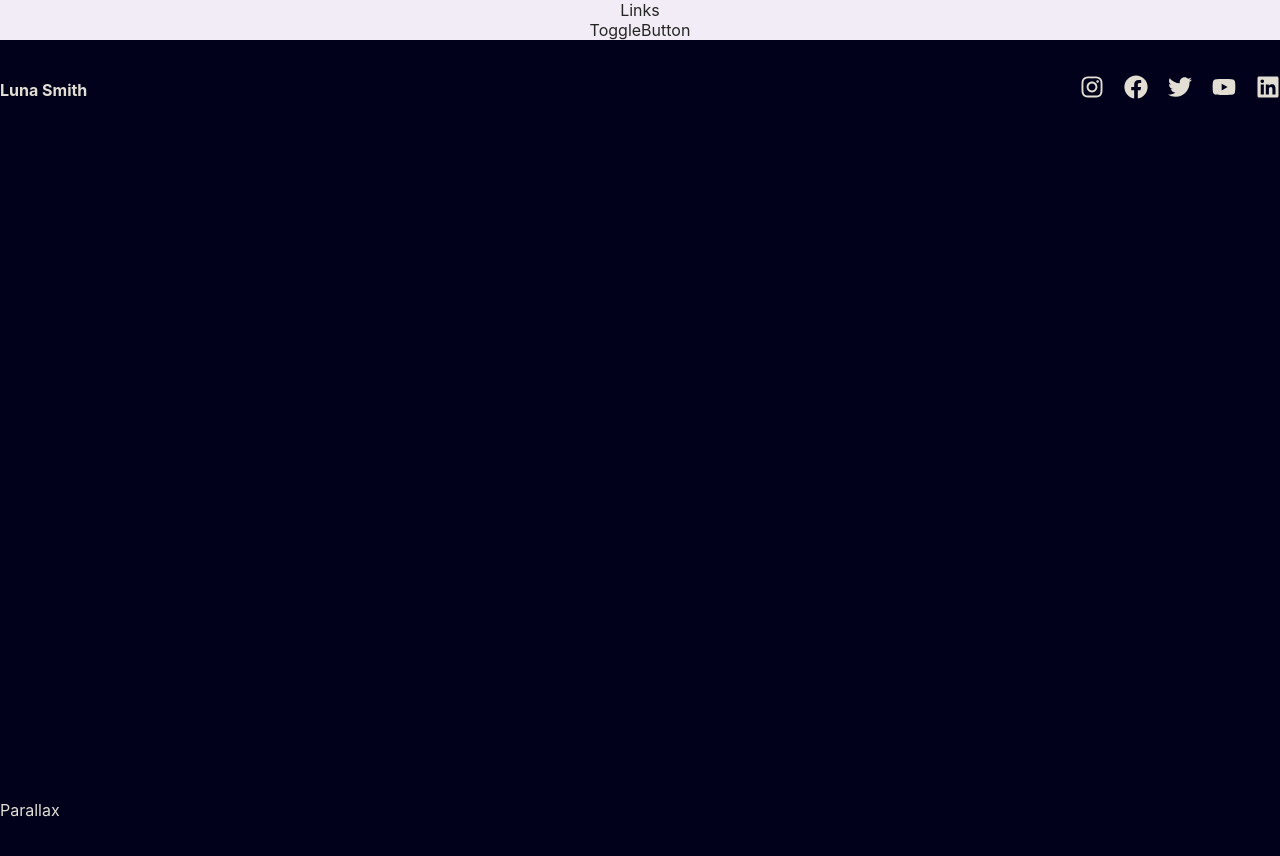
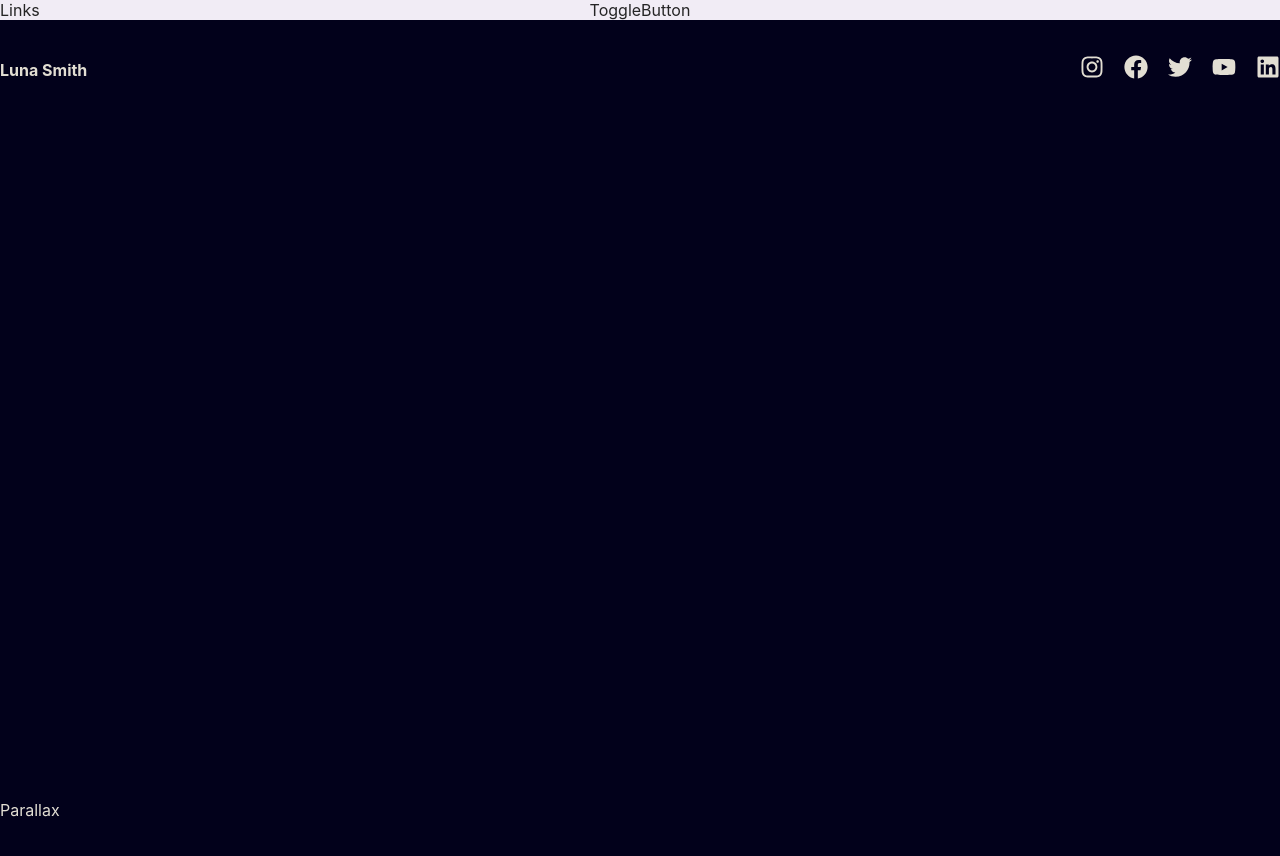
Before and after one commit to Lu-Smith/animated_portfolio_sass_typescript, a React (Create React App) app: page / in a window 1280 px wide. Shown: the top 856 px of the page. Built offline with nearby package versions, Linux system fonts and the light colour scheme.

Commit message:
Updated styling in SideBar

```diff
--- a/src/styles/sidebar.scss
+++ b/src/styles/sidebar.scss
@@ -2,4 +2,21 @@
     @include flex(center, column);
     background-color: $secondary-background;
     color: $secondary-color;
+
+    .container {
+        position: fixed;
+        top: 0;
+        left: 0;
+        width: 400px;
+        background-color: $secondary-background;
+
+    }
+
+    button {
+        width: 50px;
+        height: 50px;
+        border-radius: 50%;
+        background-color: transparent;
+        border: none;
+    }
 }
```
